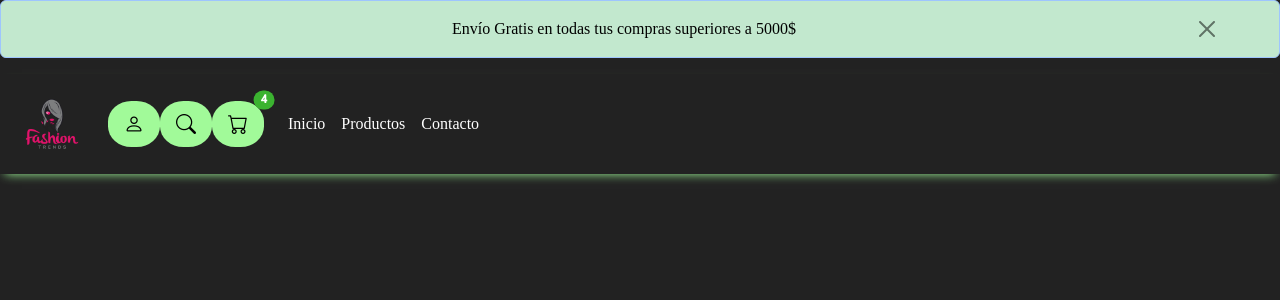
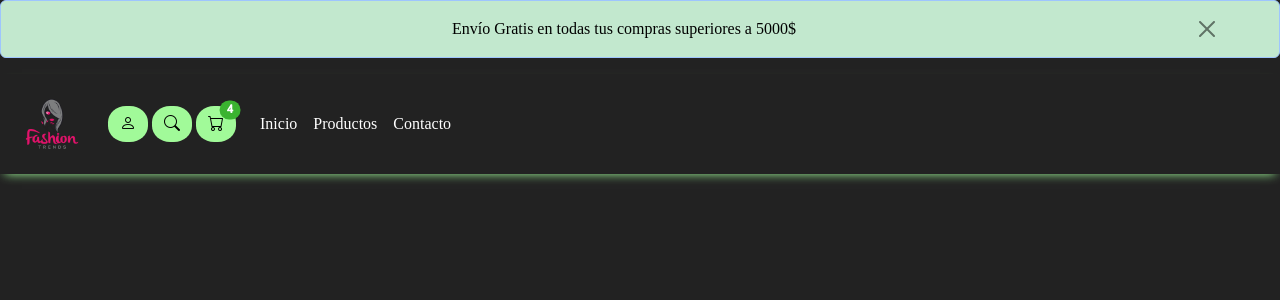
Before and after one commit to Gerschuk/proyecto-frontend-numen, a React (Create React App) app: page / in a window 1280 px wide. Shown: the top 300 px of the page. Built offline with nearby package versions, Linux system fonts and the light colour scheme.

Commit message:
Refactor(Boton): Se mejoró la interfaz
- Se separaron y achicaron los botones
- Se acomodó el badge del carro de compras

```diff
--- a/src/assets/componentes/boton/Boton.js
+++ b/src/assets/componentes/boton/Boton.js
@@ -16,12 +16,12 @@ function Boton(contenido) {
     let boton = null;
 
     if (contenido.circulo && contenido.icono === "carrito") {
-        boton = <button type="button" className="btn boton-redondo position-relative btn-lg">
+        boton = <button type="button" className="btn boton-redondo position-relative">
             {iconos[contenido.icono]}
-            <span class="position-absolute top-15 start-100 translate-middle badge rounded-pill bg-secondary">{contenido.cantArticulos}</span>
+            <span class="position-absolute top-10 start-85 translate-middle badge rounded-pill bg-secondary">{contenido.cantArticulos}</span>
         </button>
     } else if (contenido.circulo) {
-        boton = <button type="button" className="btn boton-redondo btn-lg">{iconos[contenido.icono]}</button>;
+        boton = <button type="button" className="btn boton-redondo me-1">{iconos[contenido.icono]}</button>;
     } else {
         boton = <button type="button" className="btn btn-primary btn-sm">{contenido.texto}</button>;
     }
--- a/src/assets/componentes/boton/boton.css
+++ b/src/assets/componentes/boton/boton.css
@@ -12,7 +12,6 @@
     background-color: var(--color-secundario);
 }
 
-
 .boton-redondo {
     border-radius: 45%;
 }
@@ -25,10 +24,10 @@
     font-size: .7rem;
 }
 
-.top-25 {
-    top: 15% !important;
+.top-10 {
+    top: 10% !important;
 }
 
-.start-75 {
-    left: 25% !important;
+.start-85 {
+    left: 85% !important;
 }
```
